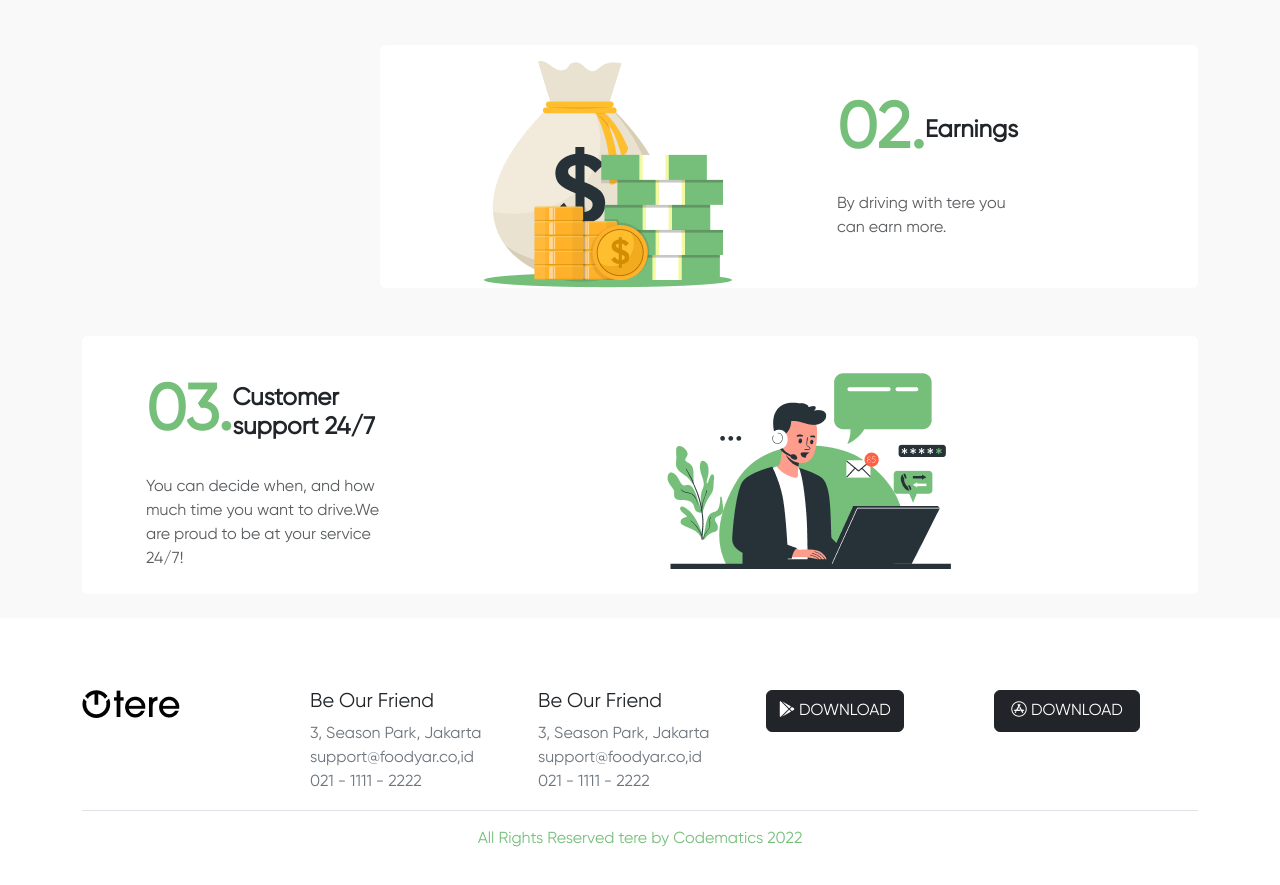
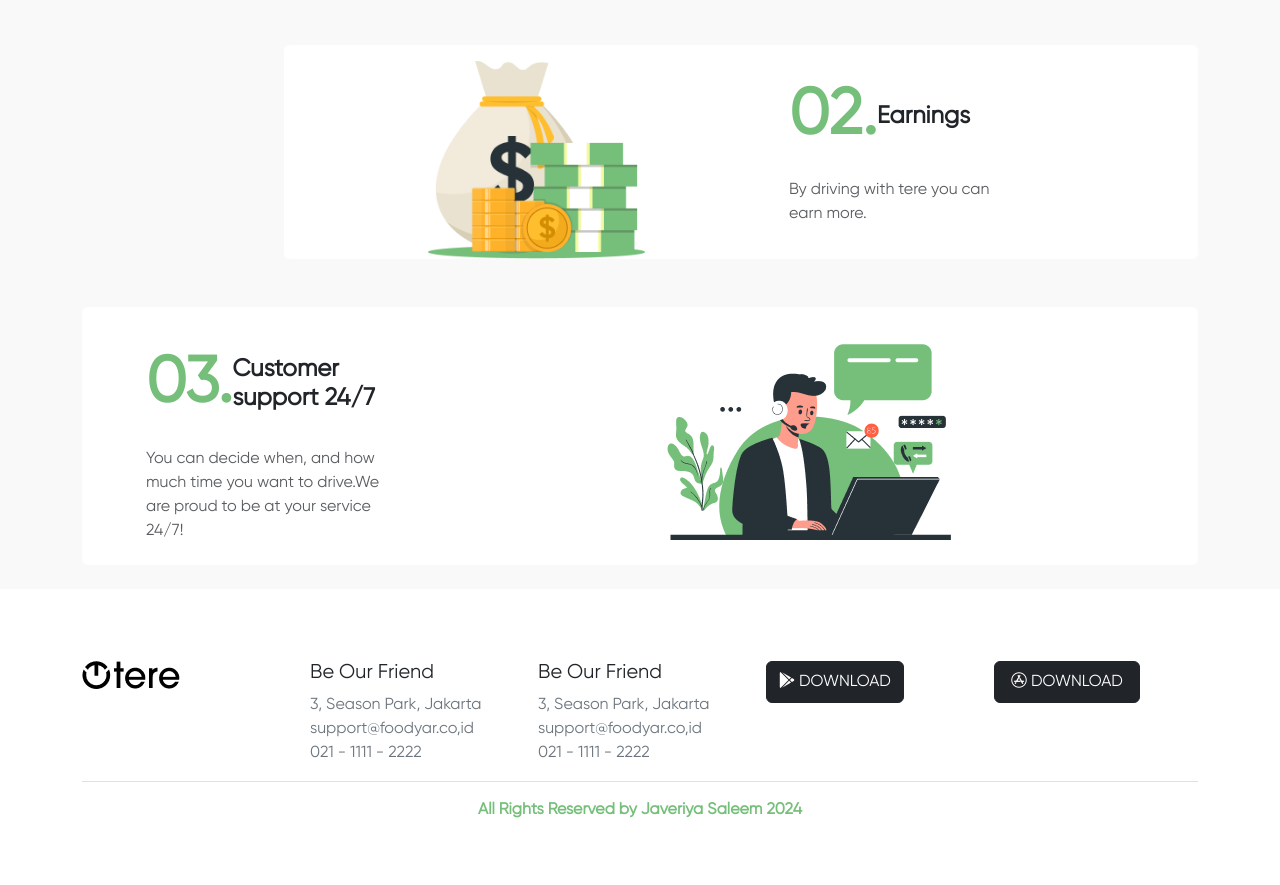
Before and after one commit to JaveriyaSaleem/cloneoftereweb, a plain HTML site: page index.html in a window 1280 px wide. Shown: the part 2017-2902 px from the top of the page. Drawn offline with Linux system fonts and the light colour scheme.

Commit message:
completed finaly

```diff
--- a/index.html
+++ b/index.html
@@ -47,7 +47,7 @@
   </header>
   <!-- header completed  -->
   <!-- hero section  -->
-  <main class="graybg pb-4">
+  <main class="graybg pb-4 postion-relative">
   <main class="container-fluid rounded graybg">
     <div class="row pt-5 mb-4 rounded text-body-emphasis d-md-flex flex-md-row-reverse">
       <!-- left side end  -->
@@ -147,7 +147,7 @@
       <!-- main row second col  -->
       <div class="col d-flex align-items-center order-3">
 
-        <div class="row row-cols-1 d-flex flex-column align-items-center gap-4 ">
+        <div class="row row-cols-1 d-flex flex-column align-items-center gap-4 w-100 ">
           <!-- 1st col of right  -->
           <div class="col d-flex flex-column align-items-center d-lg-flex align-items-lg-start gap-2">
             <div class="feature-icon-small d-inline-flex align-items-center rounded-3">
@@ -197,13 +197,15 @@
 
   </div>
 </div>
+
 <!-- end  -->
-<div class="container mt-5 d-flex  justify-content-center d-lg-flex align-items-lg-center justify-content-lg-end">
+<div class="container mt-5 d-flex  justify-content-center d-lg-flex align-items-lg-center justify-content-lg-end postion-relative">
+
   <div class="row row-cols-1 d-flex align-items-center flex-column-reverse d-lg-flex align-items-lg-center flex-md-row  text-center bg-white px-5 rounded pt-3" style="background-color: #ffffff;">
-    <div class="col-md-6 px-lg-5"><img src="images/2 money.png" alt="" class="img-fluid w-10"></div>
+    <div class="col-md-6 px-lg-5"><img src="images/2 money.png" alt="" class="img-fluid w-10 px-lg-5"></div>
       <div class="col-md-6 px-5">
         <div class="pb-3 d-flex align-items-center justify-content-center d-lg-flex justify-content-lg-start">
-          <h1 class="greencolor fw-bold display-3 ">02.</h1>
+          <h1 class="greencolor fw-bold display-3">02.</h1>
           <h4 class=" fw-bold">Earnings</h4>
         </div>
         <div class="row ">
@@ -216,9 +218,10 @@
 
   </div>
 </div>
+
 <!-- end  -->
-<div class="container d-lg-flex justify-content-lg-start  d-flex justify-content-center  mt-5 ">
-  <div class=" row row-cols-1 d-flex align-items-center px-3 rounded pt-lg-3 pt-5 " style="background-color: #ffffff;">
+<div class="container d-lg-flex justify-content-lg-start  d-flex justify-content-center  mt-5">
+  <div class=" row row-cols-1 d-flex align-items-center px-3 rounded pt-lg-3 pt-5" style="background-color: #ffffff;">
       <div class="col-md-6 px-5">
         <div class="py-3 pb-3 d-flex align-items-center justify-content-center d-lg-flex justify-content-lg-start">
           <h1 class="greencolor fw-bold display-3">03.</h1>
@@ -236,6 +239,7 @@
 
   </div>
 </div>
+
 </main>
 <!-- end  -->
 <!-- footer  -->
@@ -269,7 +273,7 @@
           DOWNLOAD</button>
       </div>
     </div>
-    <p class="text-center border-top greencolor pt-3">All Rights Reserved tere by Codematics 2022</p>
+    <p class="text-center border-top greencolor pt-3 fw-bold">All Rights Reserved by Javeriya Saleem 2024</p>
   </footer>
 
 
```
